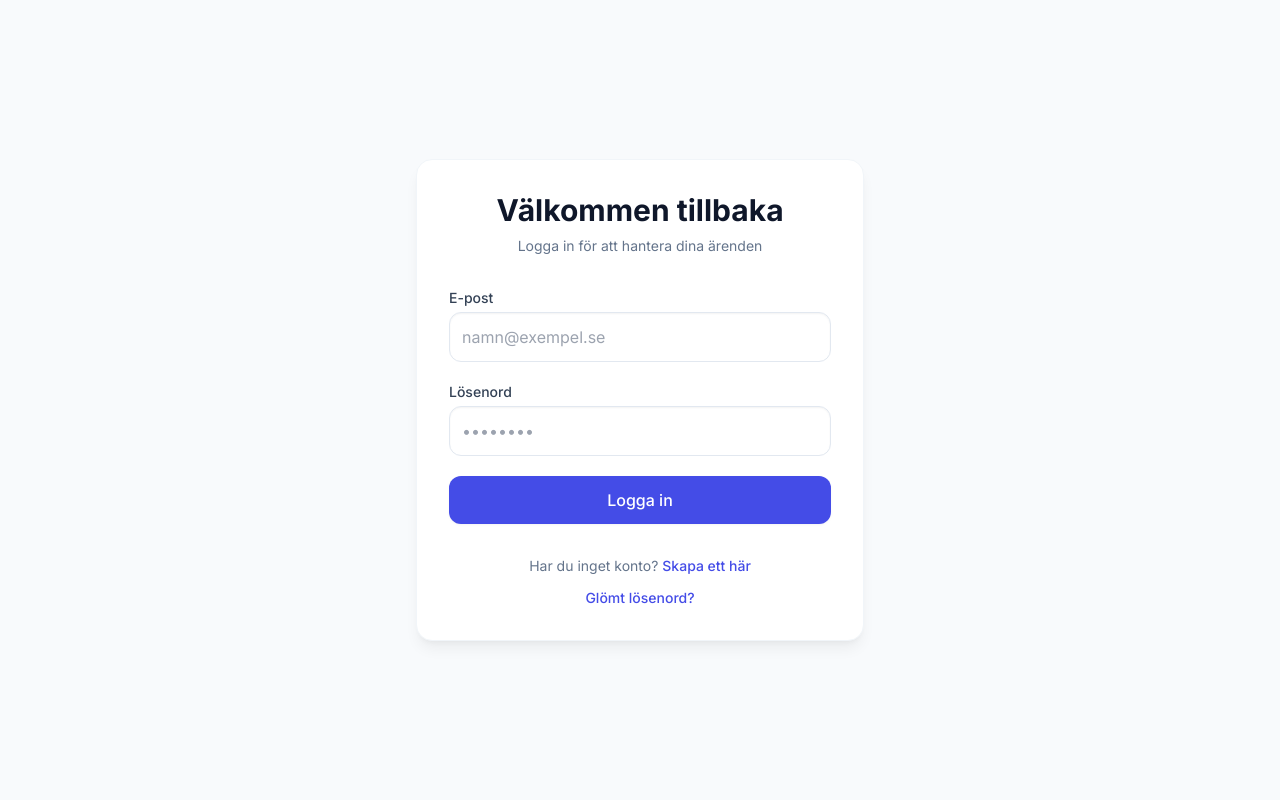
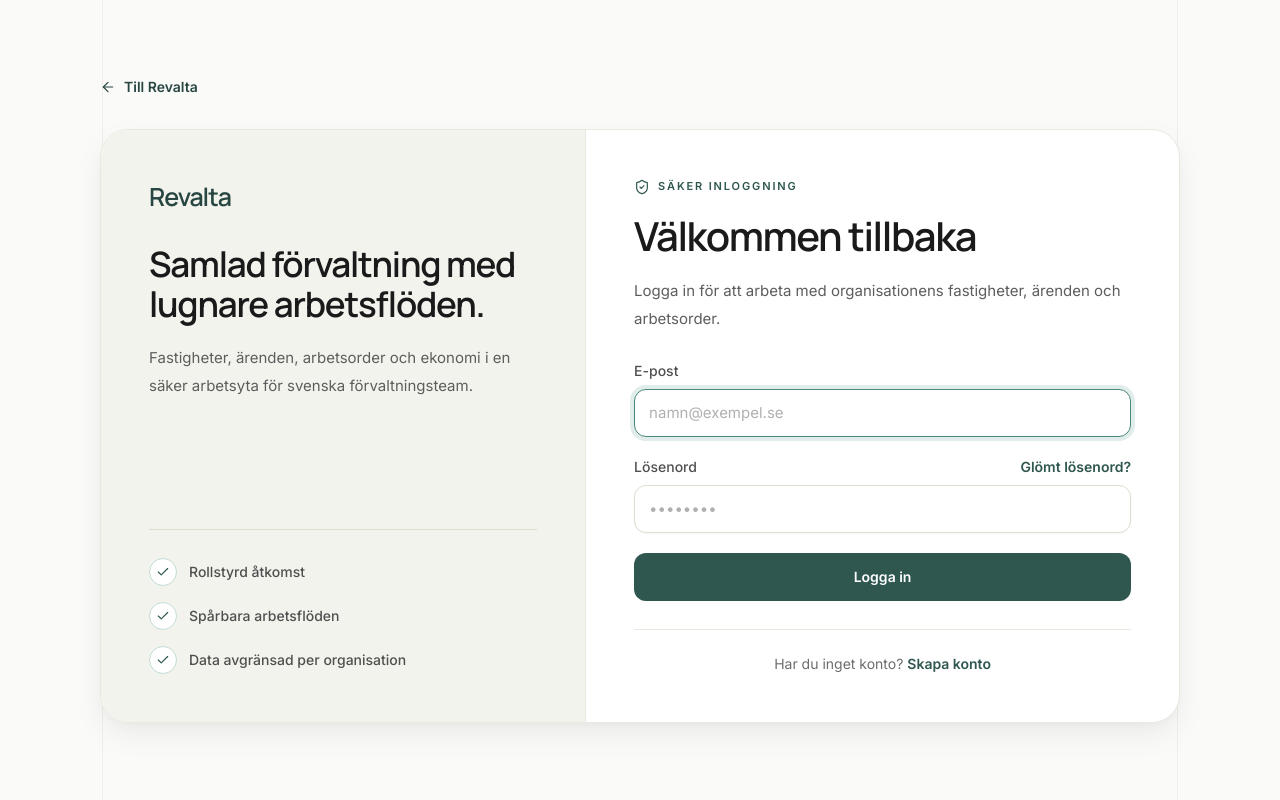
Before and after one commit to youseffakhro1985/Revalta, a Next.js app: page /login in a window 1280 px wide. Built offline with nearby package versions, Linux system fonts and the light colour scheme.

Commit message:
Modernize login UI without changing auth behavior

```diff
--- a/src/app/(auth)/login/page.tsx
+++ b/src/app/(auth)/login/page.tsx
@@ -7,6 +7,7 @@
 import { isResident } from "@/lib/permissions";
 import { homePathForRole, isStaffOnlyDashboardPath } from "@/lib/resident-access";
 import { safeInternalPath } from "@/lib/security";
+import { AuthAlert, AuthShell, authButtonClass, authInputClass } from "@/components/auth/auth-shell";
 
 export default function LoginPage() {
   const [email, setEmail] = useState("");
@@ -44,55 +45,61 @@
   };
 
   return (
-    <div className="flex min-h-screen items-center justify-center bg-slate-50 animate-fade-in p-4">
-      <div className="w-full max-w-md p-8 bg-white rounded-2xl shadow-card-lg border border-slate-100 animate-slide-up">
-        <div className="mb-8 text-center">
-          <h2 className="text-3xl font-bold text-slate-900 mb-2">Välkommen tillbaka</h2>
-          <p className="text-slate-500 text-sm">Logga in för att hantera dina ärenden</p>
-        </div>
-        {error && (
-          <div className="mb-6 p-3 bg-danger-50 border border-danger-500 text-danger-600 rounded-lg text-sm text-center animate-pulse-soft">
-            {error}
-          </div>
-        )}
-        <form onSubmit={handleLogin} className="space-y-5">
+    <AuthShell
+      eyebrow="Säker inloggning"
+      title="Välkommen tillbaka"
+      description="Logga in för att arbeta med organisationens fastigheter, ärenden och arbetsorder."
+      footer={
+        <>
+          Har du inget konto?{" "}
+          <Link href="/register" className="font-semibold text-petroleum-700 hover:text-petroleum-900 hover:underline">
+            Skapa konto
+          </Link>
+        </>
+      }
+    >
+      {error ? <AuthAlert>{error}</AuthAlert> : null}
+      <form onSubmit={handleLogin} className="mt-7 space-y-5">
         <div>
-            <label className="block text-sm font-medium text-slate-700 mb-1">E-post</label>
+          <label htmlFor="login-email" className="block text-sm font-medium text-ink-700">
+            E-post
+          </label>
           <input
+            id="login-email"
             type="email"
             required
-              className="block w-full rounded-xl border-slate-200 border p-3 shadow-inner-sm focus:border-brand-500 focus:ring-brand-500 transition-colors outline-none"
+            autoComplete="email"
+            autoFocus
+            className={authInputClass}
             value={email}
             onChange={(e) => setEmail(e.target.value)}
             placeholder="namn@exempel.se"
           />
         </div>
         <div>
-            <label className="block text-sm font-medium text-slate-700 mb-1">Lösenord</label>
+          <div className="flex items-center justify-between gap-4">
+            <label htmlFor="login-password" className="block text-sm font-medium text-ink-700">
+              Lösenord
+            </label>
+            <Link href="/forgot-password" className="text-sm font-semibold text-petroleum-700 hover:text-petroleum-900 hover:underline">
+              Glömt lösenord?
+            </Link>
+          </div>
           <input
+            id="login-password"
             type="password"
             required
-              className="block w-full rounded-xl border-slate-200 border p-3 shadow-inner-sm focus:border-brand-500 focus:ring-brand-500 transition-colors outline-none"
+            autoComplete="current-password"
+            className={authInputClass}
             value={password}
             onChange={(e) => setPassword(e.target.value)}
             placeholder="••••••••"
           />
         </div>
-          <button
-            type="submit"
-            disabled={loading}
-            className="w-full py-3 px-4 bg-brand-600 text-white font-medium rounded-xl hover:bg-brand-700 transition-all shadow-card hover:shadow-card-md active:scale-[0.98] disabled:opacity-70"
-          >
+        <button type="submit" disabled={loading} className={authButtonClass}>
           {loading ? "Loggar in..." : "Logga in"}
         </button>
       </form>
-        <p className="mt-8 text-center text-sm text-slate-500">
-          Har du inget konto? <Link href="/register" className="text-brand-600 font-medium hover:text-brand-700 hover:underline transition-colors">Skapa ett här</Link>
-        </p>
-        <p className="mt-3 text-center text-sm text-slate-500">
-          <Link href="/forgot-password" className="font-medium text-brand-600 hover:text-brand-700 hover:underline">Glömt lösenord?</Link>
-        </p>
-      </div>
-    </div>
+    </AuthShell>
   );
 }
```
Lines whose indentation alone changed are shown as unchanged.
